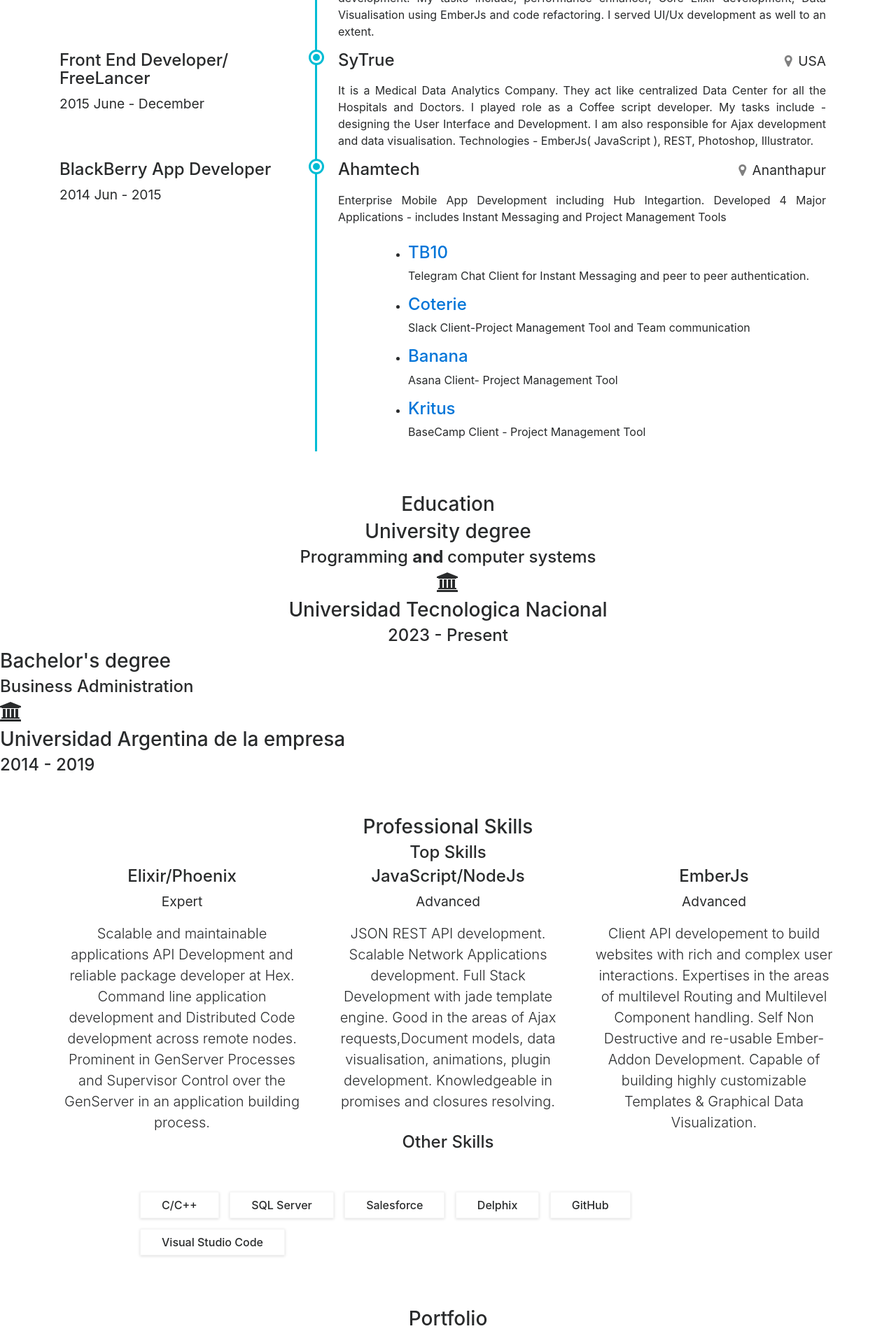
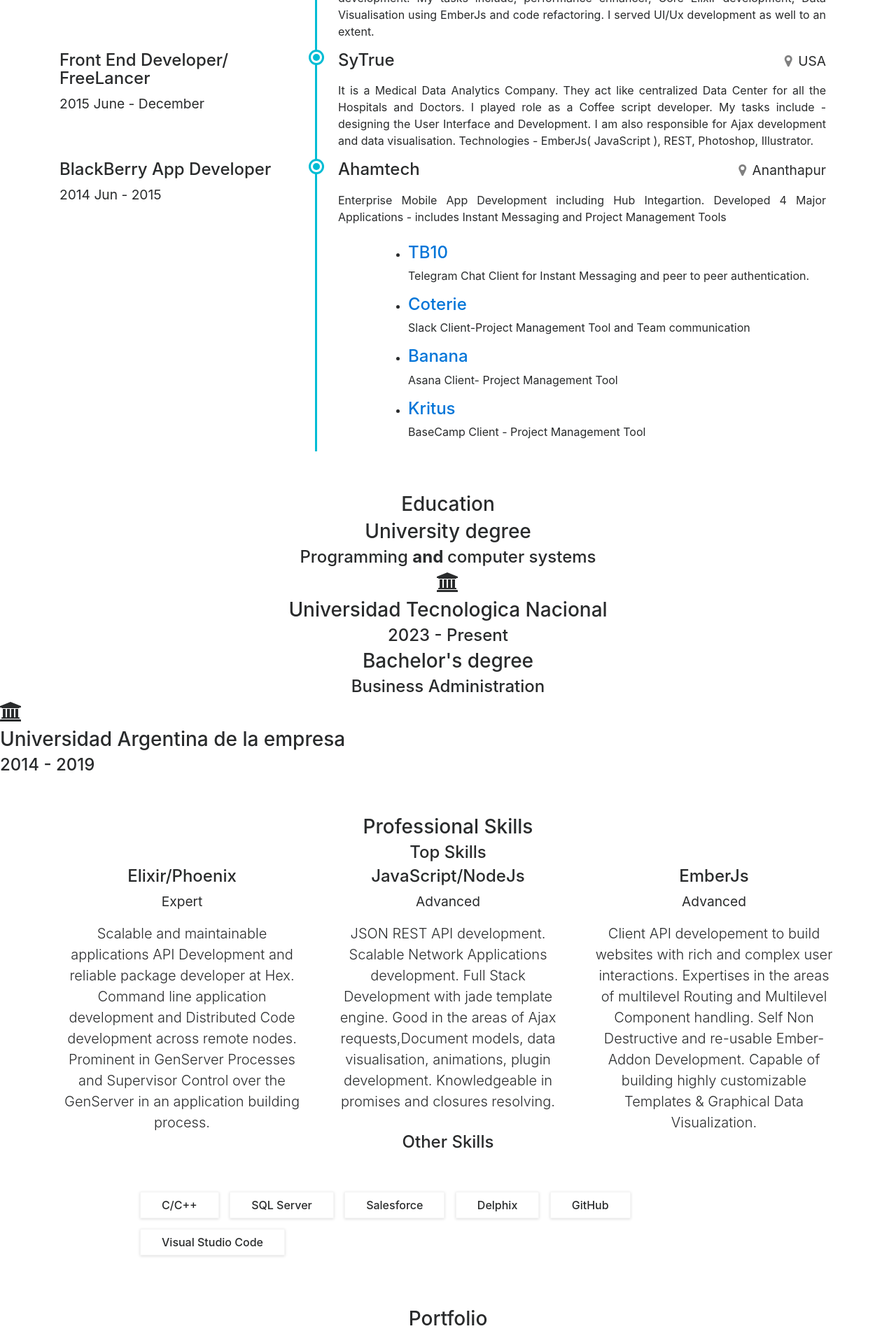
Before and after one commit to HBarthe/hbarthe.github.io, a Jekyll site: the page built from index.html, in a window 1280 px wide. Shown: the part 1269-3181 px from the top of the page at 70% size. Built offline with Jekyll 4.4.1, drawn with Linux system fonts in a browser that asks for light colours; a style sheet for code colours, icons or effects is not loaded.

Commit message:
"Education 3"

```diff
--- a/_includes/education.html
+++ b/_includes/education.html
@@ -12,6 +12,7 @@
         <h4 class="year">2023 - Present  </h4>
     </div>
 </div>
+<div class="container text-sm-center">
         <h3 class="theme-color "> Bachelor's degree </h3>
         <h4>Business Administration </h4>
     </div>
```
